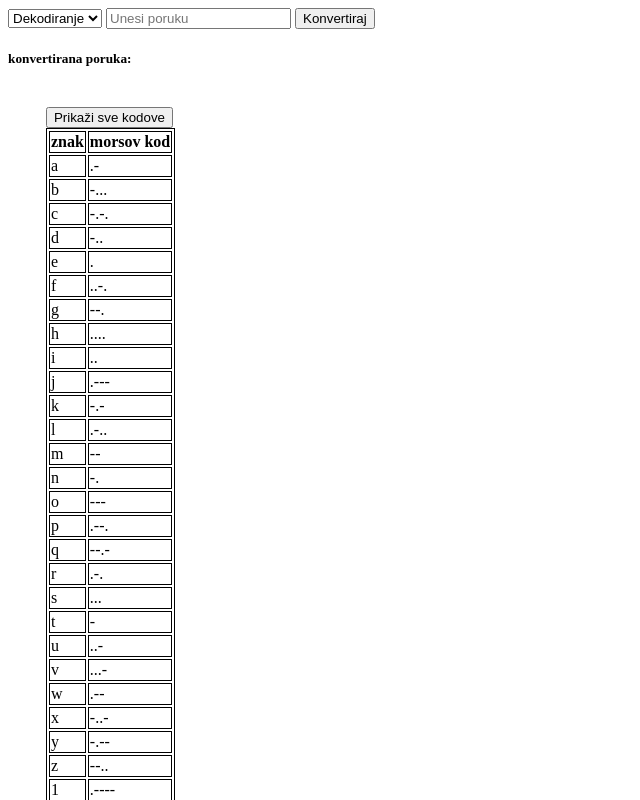
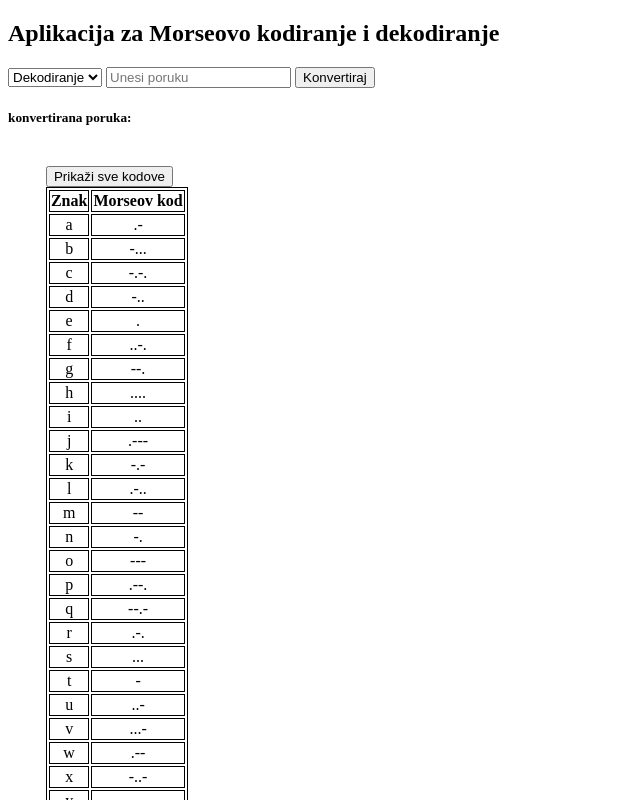
Before and after one commit to Bornaj/morse-code-converter, a plain HTML site: page index.html in a window 1280 px wide. Both pictures are taken after a click on the button "Prikaži sve kodove". Shown: the top 800 px of the page, without its empty margins (0-640 px from the left). Drawn offline with Linux system fonts and the light colour scheme.

Commit message:
Dodan naslov, poboljsana tablica i manje promjene u js

```diff
--- a/index.html
+++ b/index.html
@@ -2,9 +2,11 @@
 <html>
 <head>
     <script src="script.js"></script>
+    <title>Morsovo kodiranje i dekodiranje</title>
     <style>
         table, th, td {
             border: 0.5px solid black;
+            text-align: center;
         }
 
         #tablica {
@@ -14,6 +16,7 @@
 </head>
 
 <body>
+    <h2>Aplikacija za Morseovo kodiranje i dekodiranje</h2>
     <select id="convert_type">
         <option value="input_morse" selected>Dekodiranje</option>
         <option value="output_morse">Kodiranje</option>
--- a/script.js
+++ b/script.js
@@ -18,6 +18,7 @@ function convert() {
         if (document.getElementById("convert_type").value === "input_morse") {
         //dekodiranje
             input = input.replace("_", "-")
+            input = input.replace("*", ".")
             var letter = input.split(" ")
             for (; i < letter.length; i++) {
                 for (; j < morse.length; j++) {
@@ -68,7 +69,7 @@ function show_all() {
     var div = document.getElementById("show_all")
     if (div.childElementCount == 0) {
         var table = document.createElement("table")
-        table.appendChild(new_row("th", "znak", "morsov kod"))
+        table.appendChild(new_row("th", "Znak", "Morseov kod"))
         for (var i = 0; i < slova.length; i++) {
             table.appendChild(new_row("td", slova[i], morse[i]))
         }
```
